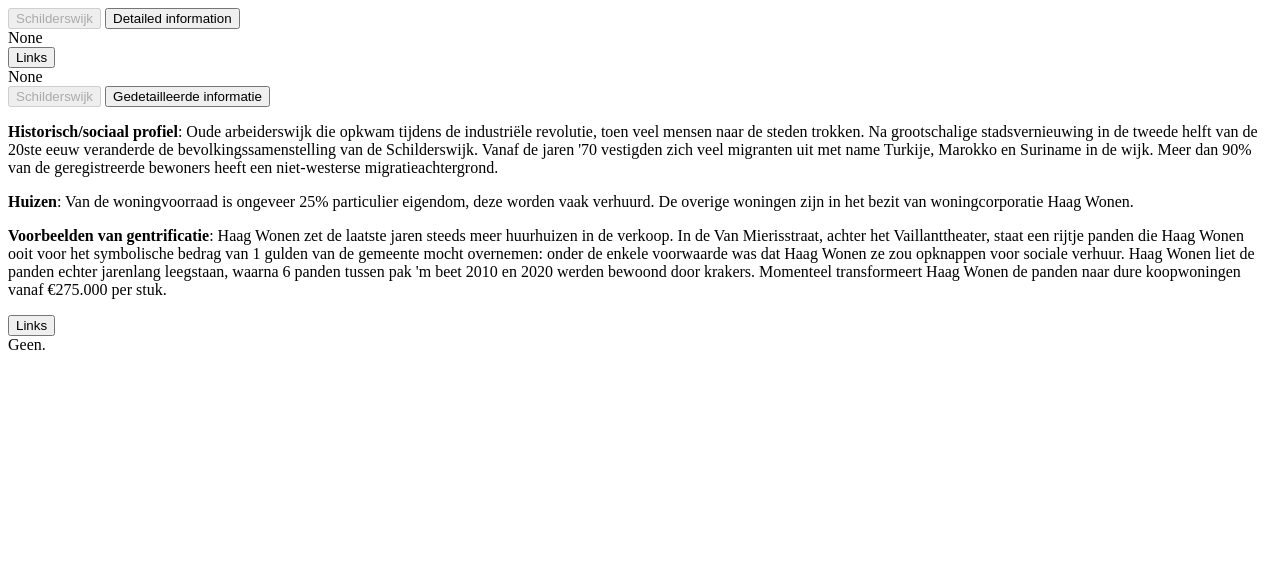
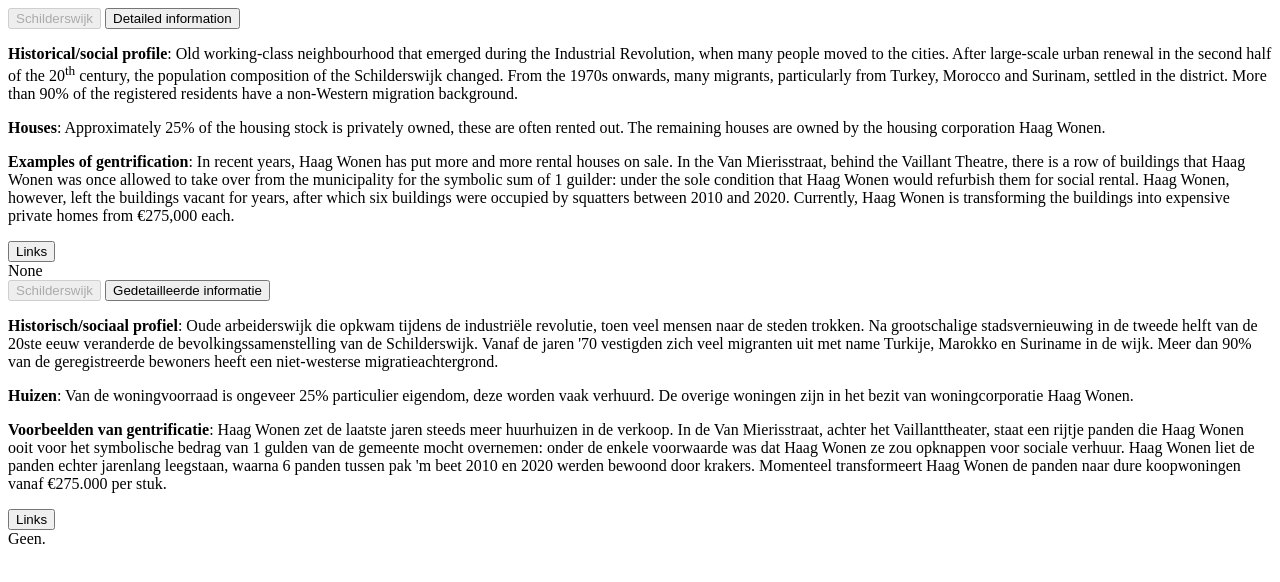
Before and after one commit to id935jd3/id935jd3.github.io, a plain HTML site: page neighbourhoods/gentrifying/schilderswijkPopup.html in a window 1280 px wide. Drawn offline with Linux system fonts and the light colour scheme.

Commit message:
Automatic translatation to English for schilderswijk

```diff
--- a/neighbourhoods/gentrifying/schilderswijkPopup.html
+++ b/neighbourhoods/gentrifying/schilderswijkPopup.html
@@ -8,7 +8,27 @@
     <button class="collapsible collapsibleTitle" disabled>Schilderswijk</button>
     <button class="collapsible">Detailed information</button>
     <div class="content">
-        None
+        <p>
+            <b>Historical/social profile</b>: Old working-class neighbourhood that emerged during the Industrial
+            Revolution, when many people moved to the cities. After large-scale urban renewal in the second half of the
+            20<sup>th</sup> century, the population composition of the Schilderswijk changed. From the 1970s onwards,
+            many migrants, particularly from Turkey, Morocco and Surinam, settled in the district. More than 90% of the
+            registered residents have a non-Western migration background.
+        </p>
+
+        <p>
+            <b>Houses</b>: Approximately 25% of the housing stock is privately owned, these are often rented out. The
+            remaining houses are owned by the housing corporation Haag Wonen.
+        </p>
+
+        <p>
+            <b>Examples of gentrification</b>: In recent years, Haag Wonen has put more and more rental houses on sale.
+            In the Van Mierisstraat, behind the Vaillant Theatre, there is a row of buildings that Haag Wonen was once
+            allowed to take over from the municipality for the symbolic sum of 1 guilder: under the sole condition that
+            Haag Wonen would refurbish them for social rental. Haag Wonen, however, left the buildings vacant for years,
+            after which six buildings were occupied by squatters between 2010 and 2020. Currently, Haag Wonen is
+            transforming the buildings into expensive private homes from €275,000 each.
+        </p>
     </div>
     <button class="collapsible">Links</button>
     <div class="content">
```
